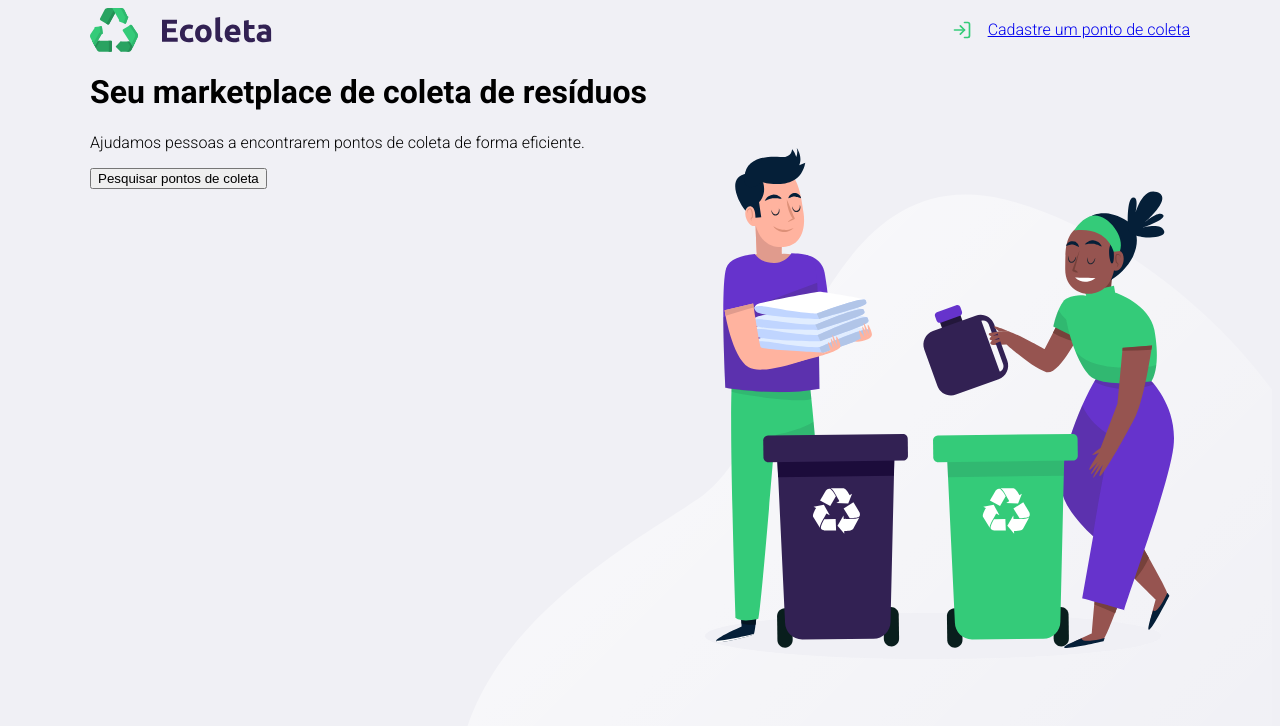
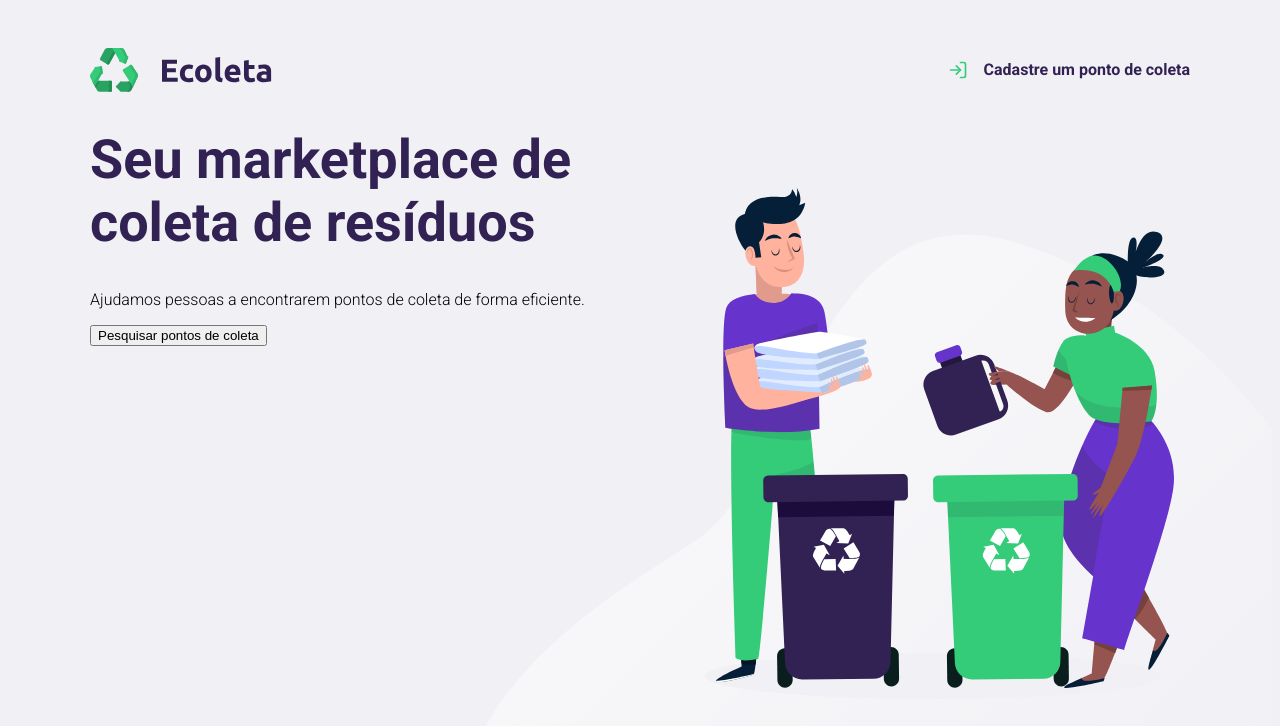
Before and after one commit to pedrohcalado/next-level-week, a plain HTML site: page index.html in a window 1280 px wide. Drawn offline with Linux system fonts and the light colour scheme.

Commit message:
Add main tag to start working on it

```diff
--- a/index.html
+++ b/index.html
@@ -17,9 +17,11 @@
           Cadastre um ponto de coleta
         </a>
       </header>
-      <h1>Seu marketplace de coleta de resíduos</h1>
-      <p>Ajudamos pessoas a encontrarem pontos de coleta de forma eficiente.</p>
-      <button>Pesquisar pontos de coleta</button>
+      <main>
+        <h1>Seu marketplace de coleta de resíduos</h1>
+        <p>Ajudamos pessoas a encontrarem pontos de coleta de forma eficiente.</p>
+        <button>Pesquisar pontos de coleta</button>
+      </main>
     </div>
   </div>
 </body>
--- a/styles/main.css
+++ b/styles/main.css
@@ -1,6 +1,14 @@
+:root {
+  --title-color: #322153;
+}
+
 body {
   font-family: 'Roboto', sans-serif;
   background-color: #f0f0f5;
+}
+
+a {
+  text-decoration: none;
 }
 
 #page-home {
@@ -13,10 +21,13 @@ body {
   display: flex;
   align-items: center;
   justify-content: space-between;
+  margin-top: 48px;
 }
 
 #page-home header a {
+  color: var(--title-color);
   display: flex;
+  font-weight: 700;
 }
 
 #page-home header a span {
@@ -32,3 +43,12 @@ body {
   max-width: 1100px;
   margin: 0 auto;
 }
+
+#page-home main {
+  max-width: 560px;
+}
+
+#page-home main h1 {
+  font-size: 54px;
+  color: var(--title-color);
+}
```
